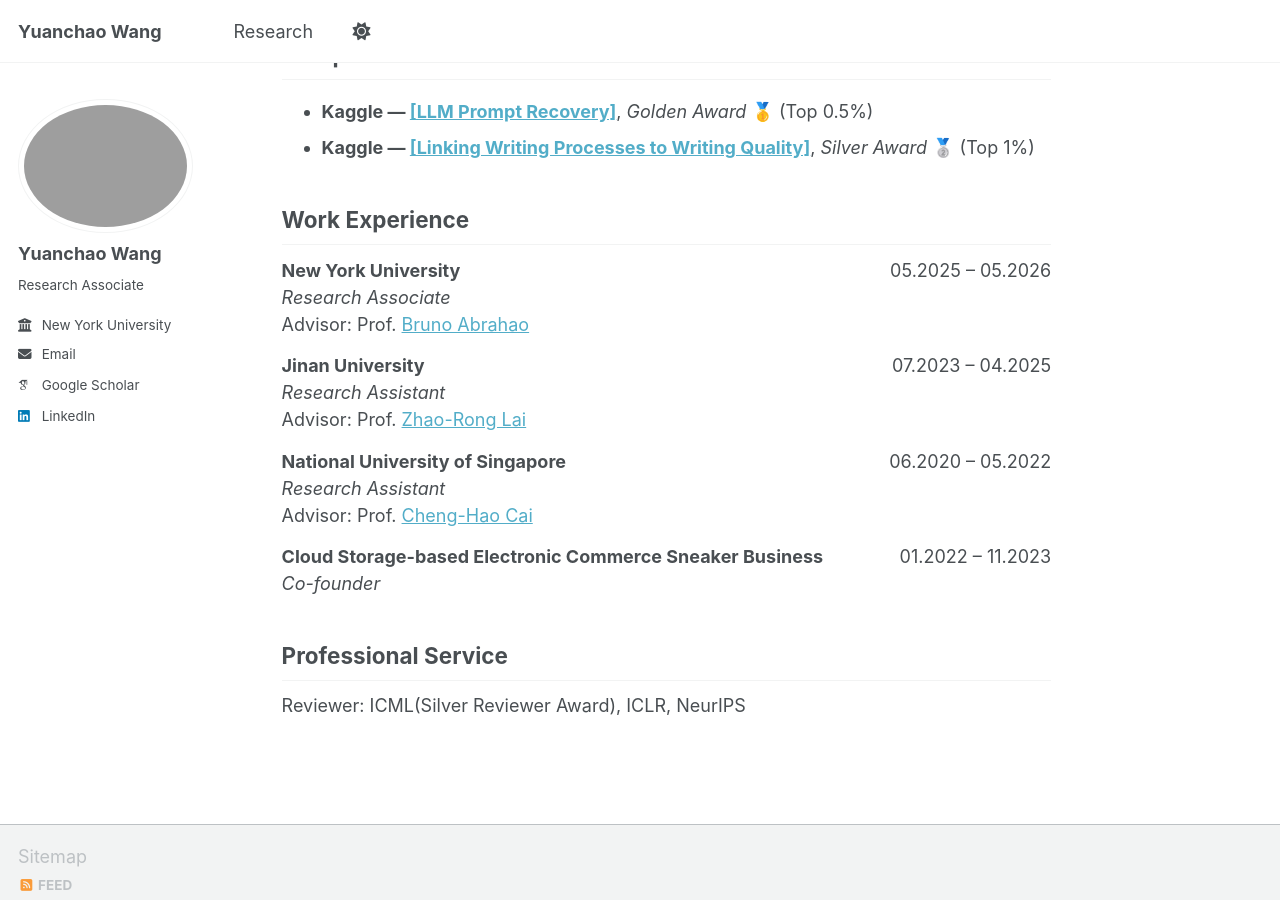
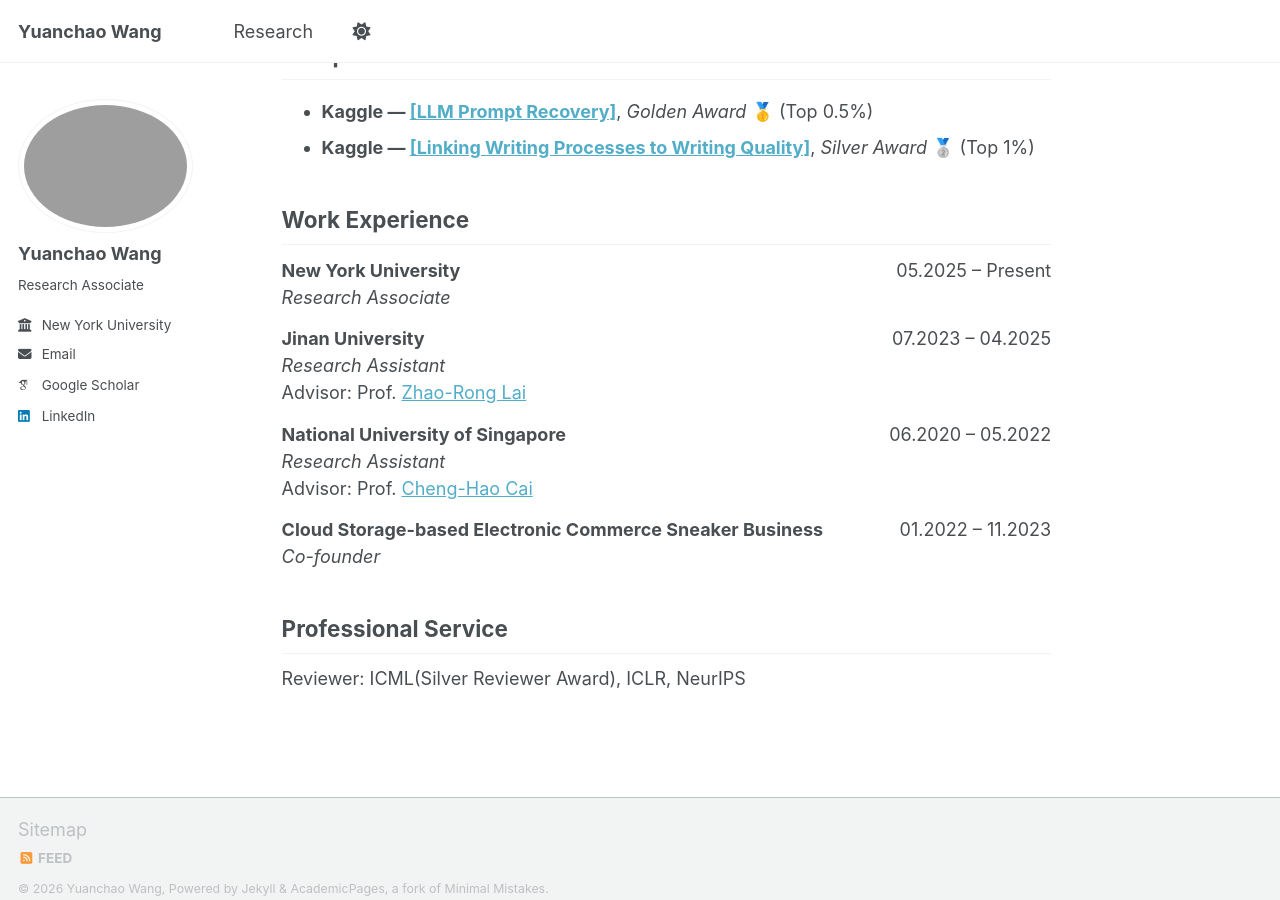
Before and after one commit to JohnnyWyc/JohnnyWyc.github.io, a Jekyll site: the page built from _pages/about.md, in a window 1280 px wide and 900 px high, scrolled down 997 px. Built offline with Jekyll 4.4.1, drawn with Linux system fonts in a browser that asks for light colours; some web fonts are replaced; a script bundle is joined from its source files by our own code; library files that are not in the unit come from our copies.

Commit message:
Update work experience section in about.md

```diff
--- a/_pages/about.md
+++ b/_pages/about.md
@@ -63,6 +63,9 @@
 
 ## Work Experience
 
+
+
+<!--
 <div style="display:flex; justify-content:space-between;">
   <div>
     <strong>New York University</strong><br>
@@ -71,6 +74,16 @@
   </div>
   <div style="text-align:right;">
     05.2025 – 05.2026
+  </div>
+</div>
+-->
+<div style="display:flex; justify-content:space-between;">
+  <div>
+    <strong>New York University</strong><br>
+    <em>Research Associate</em><br>
+      </div>
+  <div style="text-align:right;">
+    05.2025 – Present
   </div>
 </div>
 
```
